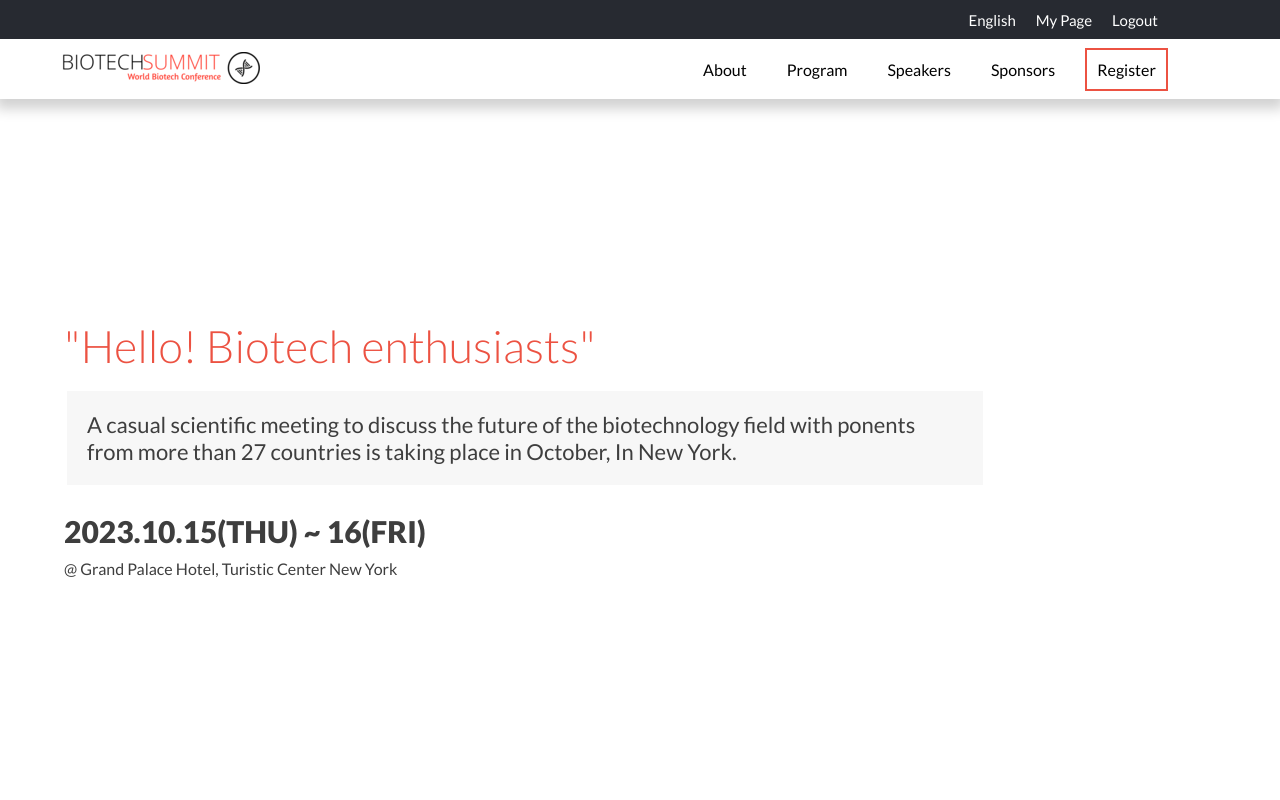
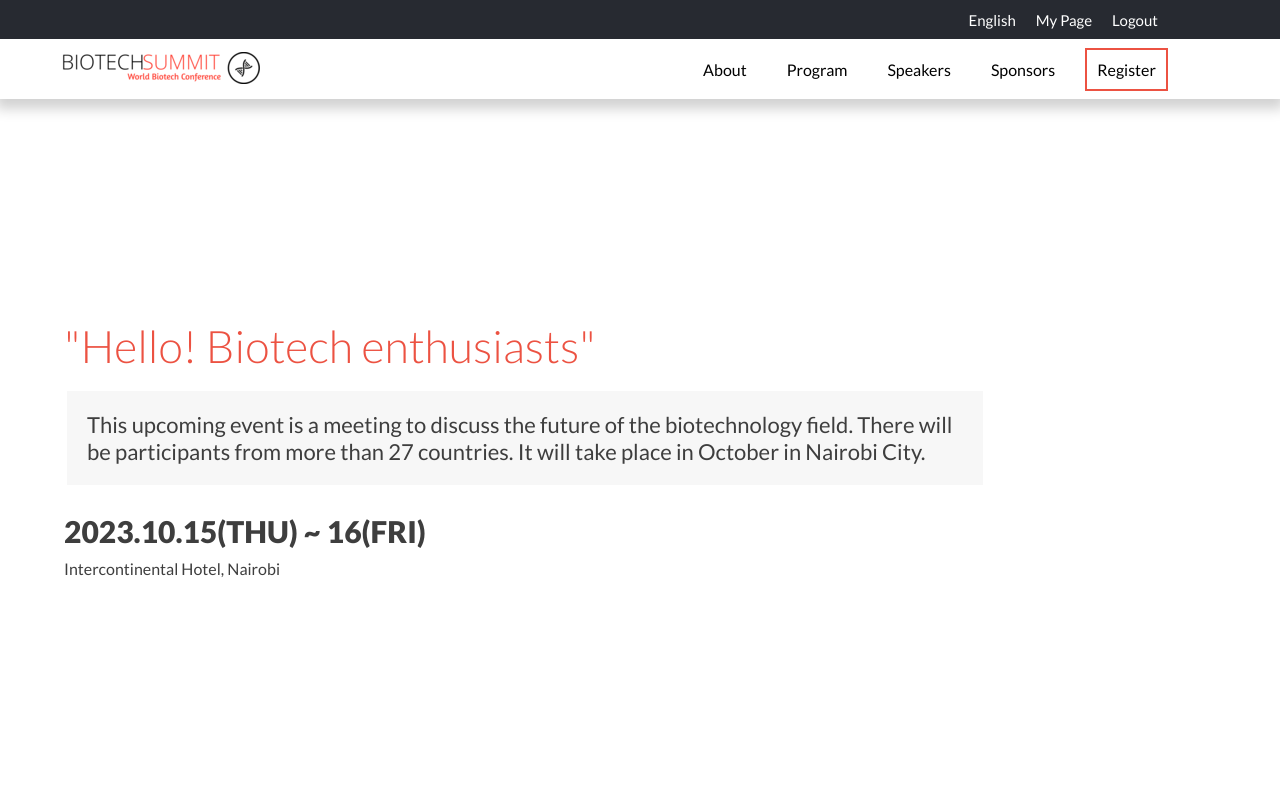
Before and after one commit to Lameck1/biotech_conference, a plain HTML site: page index.html in a window 1280 px wide. Shown: the top 800 px of the page. Drawn offline with Linux system fonts and the light colour scheme.

Commit message:
Edit index.html

```diff
--- a/index.html
+++ b/index.html
@@ -75,10 +75,11 @@
             </nav>
             <div class="welcome_container">
                 <h2 class="headline_one">"Hello! Biotech enthusiasts"</h2>
-                <p class="headline_text">A casual scientific meeting to discuss the future of the biotechnology field
-                    with ponents from more than 27 countries is taking place in October, In New York.</p>
+                <p class="headline_text">This upcoming event is a meeting to discuss the future of the biotechnology
+                    field. There will be participants from more than 27 countries. It will take place in October
+                    in Nairobi City.</p>
                 <h2 class="headline_date">2023.10.15(THU) ~ 16(FRI)</h2>
-                <p class="headline_site">@ Grand Palace Hotel, Turistic Center New York</p>
+                <p class="headline_site">Intercontinental Hotel, Nairobi</p>
             </div>
         </section>
         <section class="program_section" id="program">
@@ -123,12 +124,11 @@
             <div class="partners">
                 <img class="partner_one pr" src="./assets/partners/partner_one.png" alt="google logo">
                 <img class="partner_three pr" src="./assets/partners/partner_three.png" alt="foundation logo">
-                <img
-                    class="partner_six pr" src="./assets/partners/partner_six.png" alt="bitcoin logo">
-                    <img class="partner_two pr" src="./assets/partners/partner_two.png" alt="naver logo">
-                    <img class="partner_four pr" src="./assets/partners/partner_four.png" alt="calico logo">
-                    <img class="partner_five pr" src="./assets/partners/partner_five.png" alt="airbnb logo">
-                </div>
+                <img class="partner_six pr" src="./assets/partners/partner_six.png" alt="bitcoin logo">
+                <img class="partner_two pr" src="./assets/partners/partner_two.png" alt="naver logo">
+                <img class="partner_four pr" src="./assets/partners/partner_four.png" alt="calico logo">
+                <img class="partner_five pr" src="./assets/partners/partner_five.png" alt="airbnb logo">
+            </div>
         </div>
         <div class="last_footer">
             <figure class="footer_logo"></figure>
```
